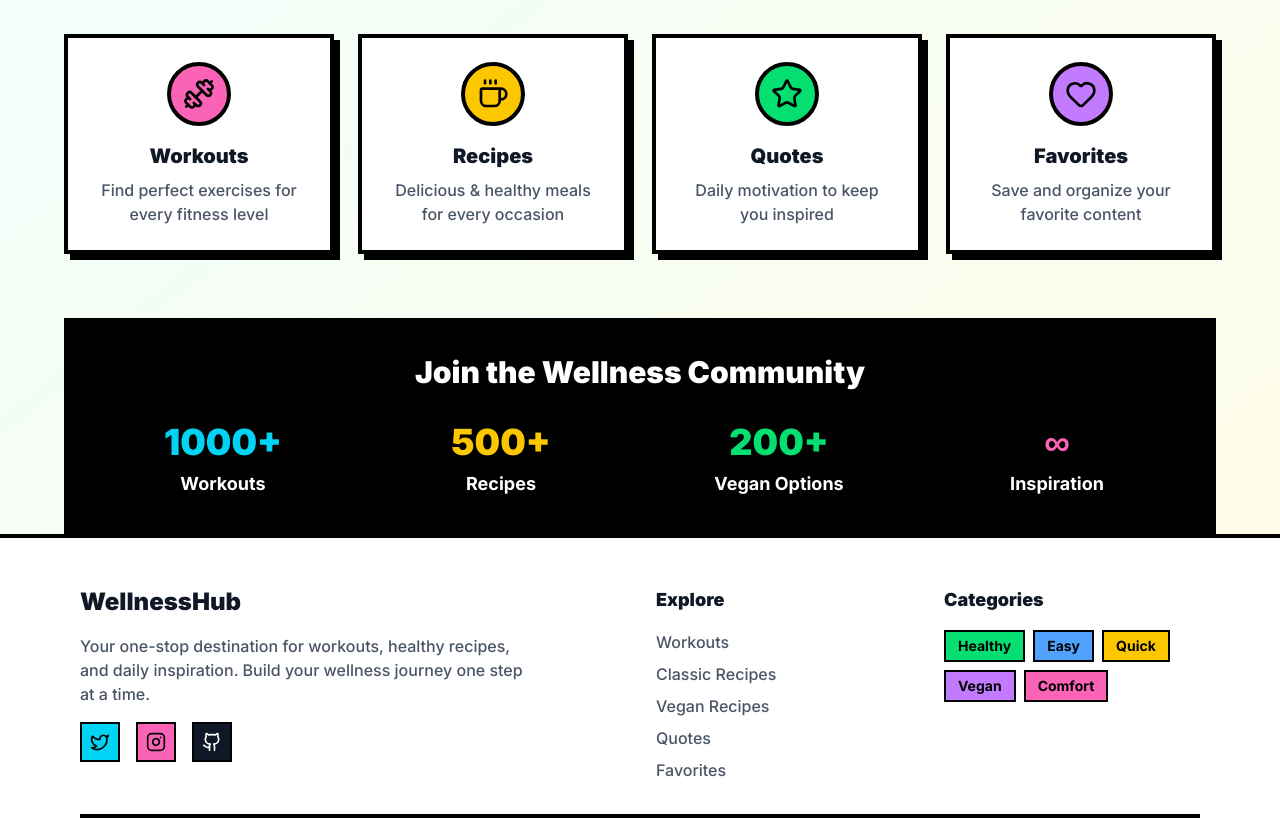
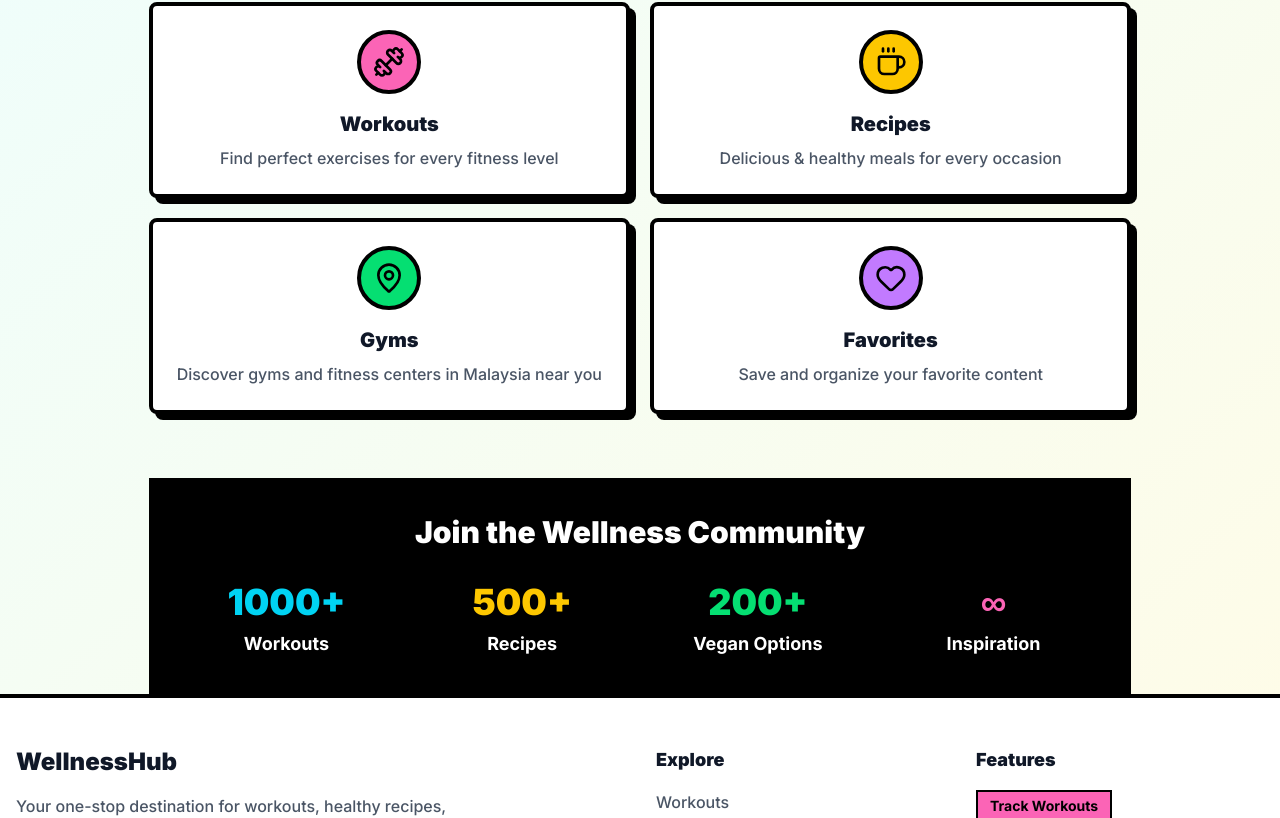
Before and after one commit to CodeWithSomesh/WellnessHub, a Next.js app: page / in a window 1280 px wide. Shown: the part 551-1369 px from the top of the page. Built offline with nearby package versions, Linux system fonts and the light colour scheme; no server answers.

Commit message:
Complete redesigning Navbar & Footer

```diff
--- a/app/page.tsx
+++ b/app/page.tsx
@@ -1,10 +1,10 @@
 import { Button } from "@/components/ui/button";
-import { Heart, Star, Coffee, Dumbbell } from "lucide-react";
+import { Heart, Coffee, Dumbbell, MapPin } from "lucide-react";
 
 export default function Home() {
   return (
     <div className="bg-gradient-to-br from-cyan-50 to-yellow-50 flex items-center justify-center px-4">
-      <div className="max-w-6xl mx-auto text-center">
+      <div className="max-w-7xl mx-auto text-center">
         {/* Main Hero Content */}
         <div className="mb-16">
           <h1 className="text-6xl md:text-8xl font-black text-gray-900 my-6 leading-tight">
@@ -12,8 +12,7 @@ export default function Home() {
             <span className="block text-cyan-400 stroke-text">Wellness Hub</span>
           </h1>
           <p className="text-xl md:text-2xl text-gray-600 mb-8 max-w-3xl mx-auto font-medium">
-            Discover amazing workouts, delicious recipes, and inspiring quotes all in one place.
-            Create your personalized wellness journey today!
+          Discover amazing workouts, delicious recipes, and nearby gyms all in one place. Create your personalized wellness journey today!
           </p>
 
           <div className="flex flex-col sm:flex-row gap-4 justify-center mb-12">
@@ -27,8 +26,8 @@ export default function Home() {
         </div>
 
         {/* Feature Cards */}
-        <div className="grid md:grid-cols-2 lg:grid-cols-4 gap-6">
-          <div className="bg-white border-4 border-black p-6 shadow-[6px_6px_0px_0px_rgba(0,0,0,1)] hover:shadow-[8px_8px_0px_0px_rgba(0,0,0,1)] transition-all hover:-translate-x-1 hover:-translate-y-1">
+        <div className="grid md:grid-cols-2 gap-5">
+          <div className="bg-white rounded-md border-4 border-black p-6 shadow-[6px_6px_0px_0px_rgba(0,0,0,1)] hover:shadow-[8px_8px_0px_0px_rgba(0,0,0,1)] transition-all hover:-translate-x-1 hover:-translate-y-1">
             <div className="w-16 h-16 bg-pink-400 border-4 border-black rounded-full flex items-center justify-center mb-4 mx-auto">
               <Dumbbell className="w-8 h-8 text-black" />
             </div>
@@ -36,7 +35,7 @@ export default function Home() {
             <p className="text-gray-600 font-medium">Find perfect exercises for every fitness level</p>
           </div>
 
-          <div className="bg-white border-4 border-black p-6 shadow-[6px_6px_0px_0px_rgba(0,0,0,1)] hover:shadow-[8px_8px_0px_0px_rgba(0,0,0,1)] transition-all hover:-translate-x-1 hover:-translate-y-1">
+          <div className="bg-white rounded-md border-4 border-black p-6 shadow-[6px_6px_0px_0px_rgba(0,0,0,1)] hover:shadow-[8px_8px_0px_0px_rgba(0,0,0,1)] transition-all hover:-translate-x-1 hover:-translate-y-1">
             <div className="w-16 h-16 bg-yellow-400 border-4 border-black rounded-full flex items-center justify-center mb-4 mx-auto">
               <Coffee className="w-8 h-8 text-black" />
             </div>
@@ -44,15 +43,15 @@ export default function Home() {
             <p className="text-gray-600 font-medium">Delicious & healthy meals for every occasion</p>
           </div>
 
-          <div className="bg-white border-4 border-black p-6 shadow-[6px_6px_0px_0px_rgba(0,0,0,1)] hover:shadow-[8px_8px_0px_0px_rgba(0,0,0,1)] transition-all hover:-translate-x-1 hover:-translate-y-1">
+          <div className="bg-white rounded-md border-4 border-black p-6 shadow-[6px_6px_0px_0px_rgba(0,0,0,1)] hover:shadow-[8px_8px_0px_0px_rgba(0,0,0,1)] transition-all hover:-translate-x-1 hover:-translate-y-1">
             <div className="w-16 h-16 bg-green-400 border-4 border-black rounded-full flex items-center justify-center mb-4 mx-auto">
-              <Star className="w-8 h-8 text-black" />
+              <MapPin className="w-8 h-8 text-black" />
             </div>
-            <h3 className="text-xl font-black text-gray-900 mb-2">Quotes</h3>
-            <p className="text-gray-600 font-medium">Daily motivation to keep you inspired</p>
+            <h3 className="text-xl font-black text-gray-900 mb-2">Gyms</h3>
+            <p className="text-gray-600 font-medium">Discover gyms and fitness centers in Malaysia near you</p>
           </div>
 
-          <div className="bg-white border-4 border-black p-6 shadow-[6px_6px_0px_0px_rgba(0,0,0,1)] hover:shadow-[8px_8px_0px_0px_rgba(0,0,0,1)] transition-all hover:-translate-x-1 hover:-translate-y-1">
+          <div className="bg-white rounded-md border-4 border-black p-6 shadow-[6px_6px_0px_0px_rgba(0,0,0,1)] hover:shadow-[8px_8px_0px_0px_rgba(0,0,0,1)] transition-all hover:-translate-x-1 hover:-translate-y-1">
             <div className="w-16 h-16 bg-purple-400 border-4 border-black rounded-full flex items-center justify-center mb-4 mx-auto">
               <Heart className="w-8 h-8 text-black" />
             </div>
--- a/components/Footer.tsx
+++ b/components/Footer.tsx
@@ -4,7 +4,7 @@ import { Heart, Github, Twitter, Instagram } from "lucide-react";
 const Footer = () => {
   return (
     <footer className="bg-white border-t-4 border-black py-12">
-      <div className="max-w-6xl mx-auto px-4">
+      <div className="max-w-7xl mx-auto px-4">
         <div className="grid md:grid-cols-4 gap-8 mb-8">
           {/* Brand */}
           <div className="md:col-span-2">
@@ -33,20 +33,20 @@ const Footer = () => {
               <li><a href="/workouts" className="text-gray-600 font-medium hover:text-black transition-colors">Workouts</a></li>
               <li><a href="/classicRecipes" className="text-gray-600 font-medium hover:text-black transition-colors">Classic Recipes</a></li>
               <li><a href="/veganRecipes" className="text-gray-600 font-medium hover:text-black transition-colors">Vegan Recipes</a></li>
-              <li><a href="/quotes" className="text-gray-600 font-medium hover:text-black transition-colors">Quotes</a></li>
+              <li><a href="/gyms" className="text-gray-600 font-medium hover:text-black transition-colors">Gyms</a></li>
               <li><a href="/favorites" className="text-gray-600 font-medium hover:text-black transition-colors">Favorites</a></li>
             </ul>
           </div>
 
-          {/* Categories */}
+          {/* Features */}
           <div>
-            <h4 className="text-lg font-black text-gray-900 mb-4">Categories</h4>
+            <h4 className="text-lg font-black text-gray-900 mb-4">Features</h4>
             <div className="space-y-2">
-              <span className="inline-block bg-green-400 text-black px-3 py-1 border-2 border-black font-bold text-sm mr-2 mb-2">Healthy</span>
-              <span className="inline-block bg-blue-400 text-black px-3 py-1 border-2 border-black font-bold text-sm mr-2 mb-2">Easy</span>
-              <span className="inline-block bg-yellow-400 text-black px-3 py-1 border-2 border-black font-bold text-sm mr-2 mb-2">Quick</span>
-              <span className="inline-block bg-purple-400 text-black px-3 py-1 border-2 border-black font-bold text-sm mr-2 mb-2">Vegan</span>
-              <span className="inline-block bg-pink-400 text-black px-3 py-1 border-2 border-black font-bold text-sm mr-2 mb-2">Comfort</span>
+              <span className="inline-block bg-pink-400 text-black px-3 py-1 border-2 border-black font-bold text-sm mr-2 mb-2">Track Workouts</span>
+              <span className="inline-block bg-purple-400 text-black px-3 py-1 border-2 border-black font-bold text-sm mr-2 mb-2">Browse Classic & Vegan Recipes</span>
+              <span className="inline-block bg-yellow-400 text-black px-3 py-1 border-2 border-black font-bold text-sm mr-2 mb-2">Find Nearby Gyms</span>
+              <span className="inline-block bg-green-400 text-black px-3 py-1 border-2 border-black font-bold text-sm mr-2 mb-2">Save Favorites</span>
+              <span className="inline-block bg-blue-400 text-black px-3 py-1 border-2 border-black font-bold text-sm mr-2 mb-2">Add Comments</span>
             </div>
           </div>
         </div>
```
